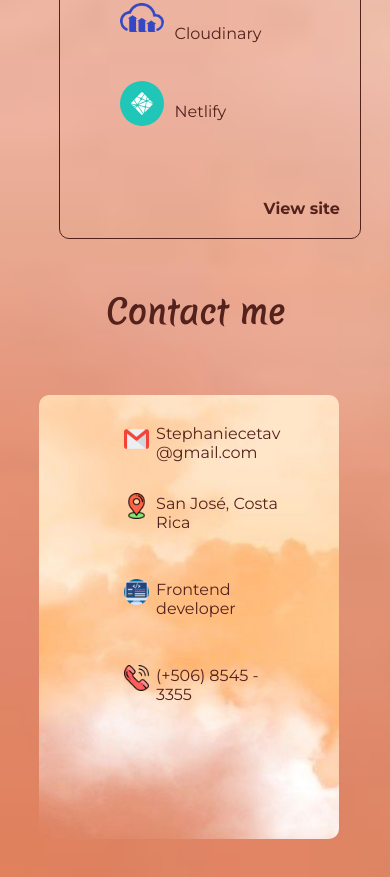
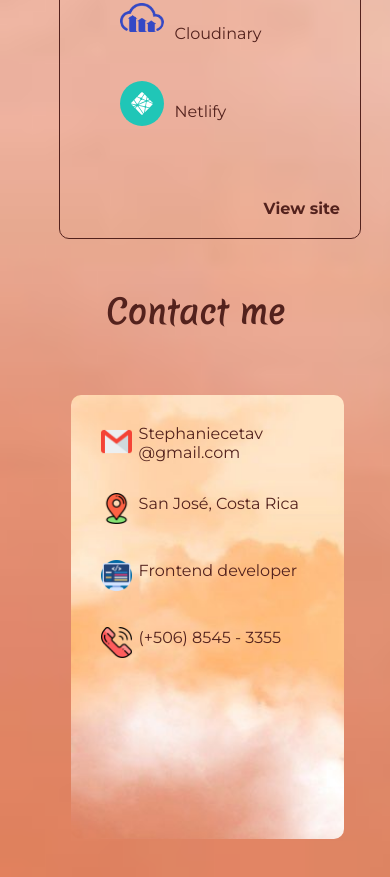
Before and after one commit to stephanie-vm/Steph-portfolio-2023, a plain HTML site: page index.html in a window 390 px wide. Shown: the part 4506-5383 px from the top of the page. Drawn offline with Linux system fonts and the light colour scheme; a web font is replaced by a local one.

Commit message:
Fixed some issues

```diff
--- a/styles.css
+++ b/styles.css
@@ -255,17 +255,12 @@
             border-radius: 10px;
             gap: 2rem;
             margin: 3.75rem; }
-            /* @media (max-width: 400px) {
-                .contact ul{
-                    margin-left: -41px;
 
-                }
-            } */
             @media (max-width: 900px) {
             .contact {
                 flex-direction: row;
-                margin-left: -1.25rem;
-                width: 110%;
+                margin-left: 0.75rem;
+                width: 100%;
             }
                 .contact h2 {
                 font-size: 3rem; } }
@@ -304,6 +299,11 @@
             .contact-info li img {
             margin-right: 0.438rem;
             margin-top: 15px;
+            }
+            @media (max-width: 600px) {
+                .contact ul{
+                    margin-left: -50px;
+                }
             }
             @media (max-width: 900px) {
             .contact-info {
```
